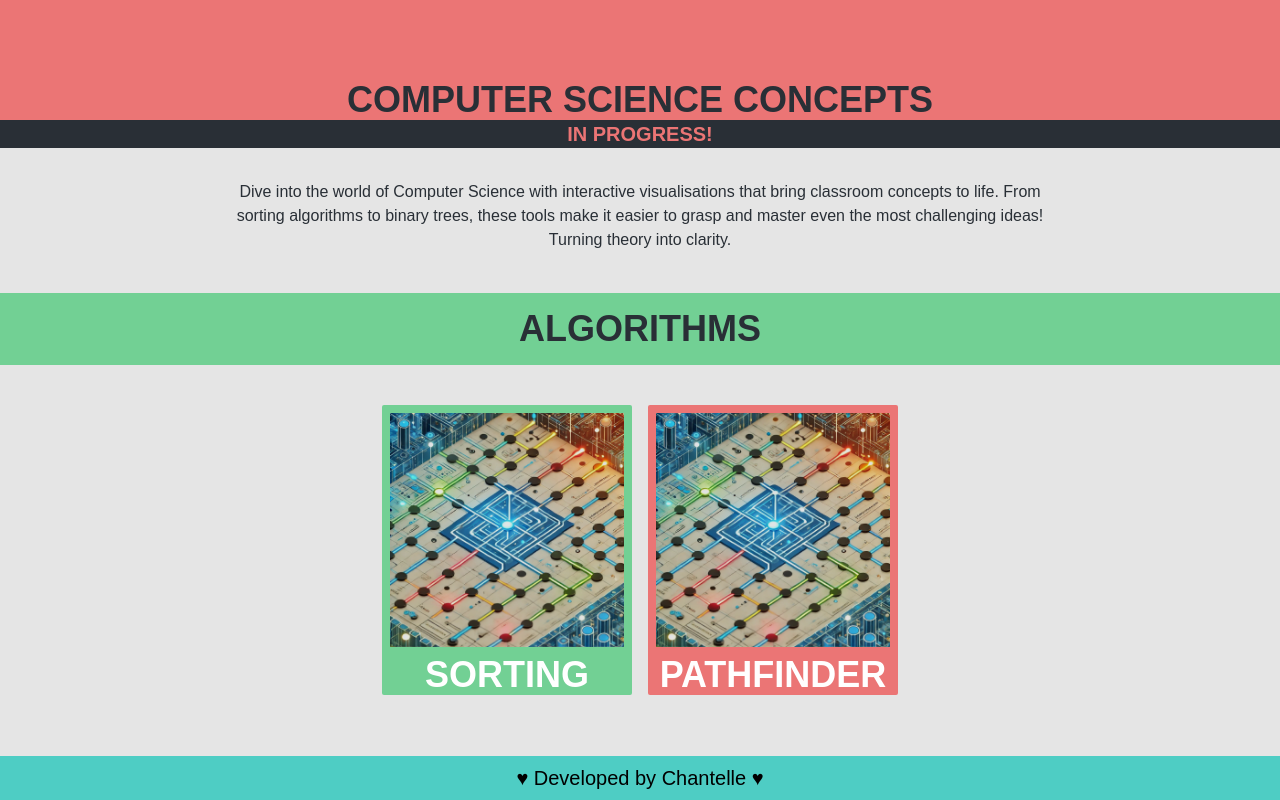
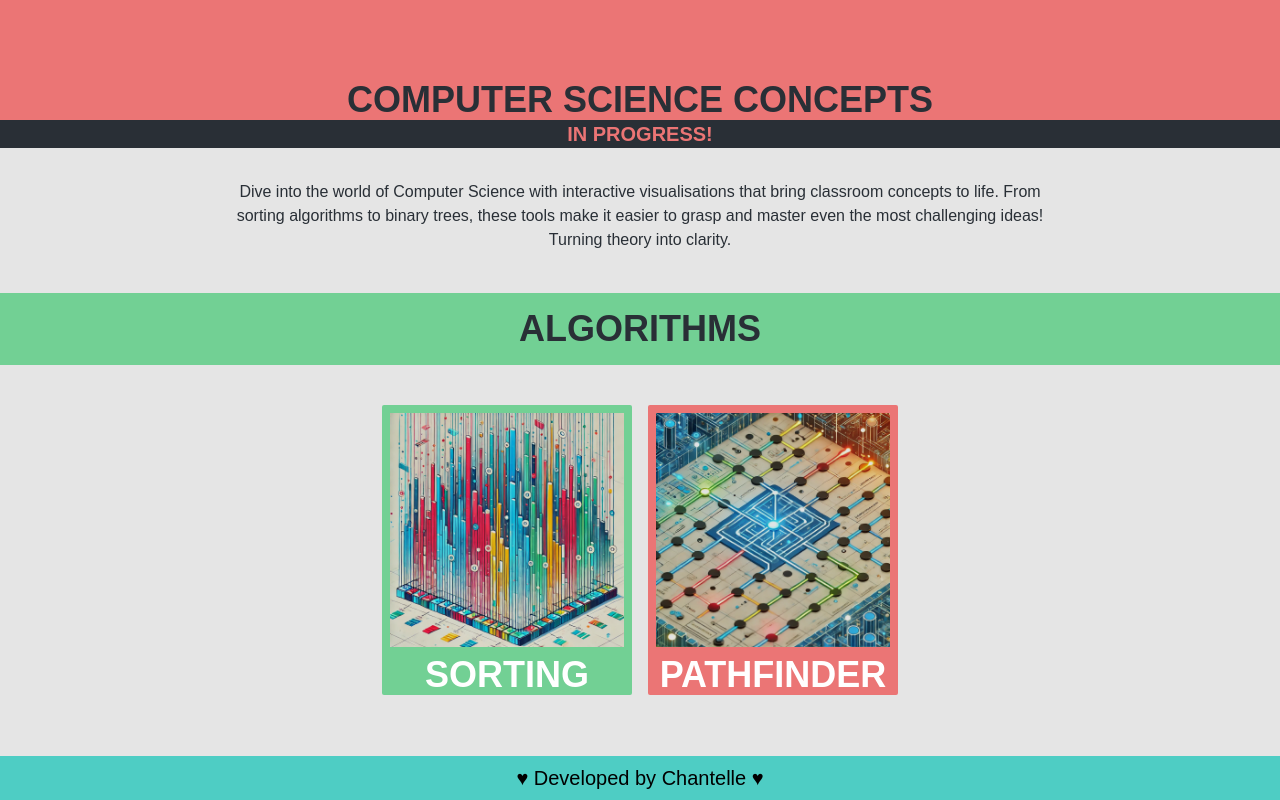
Before and after one commit to ChantelleKerr/algorithm-visualiser, a Next.js app: page / in a window 1280 px wide. Built offline with nearby package versions, Linux system fonts and the light colour scheme.

Commit message:
Update cards sorting image

```diff
--- a/app/page.tsx
+++ b/app/page.tsx
@@ -5,7 +5,7 @@ export default function Home() {
   const navLinks = [
     {
       title: "SORTING",
-      image: "/pathfinder.webp",
+      image: "/sorting.webp",
       link: "/sorting",
       style: "bg-green border-green text-green",
     },
```
Also changed, not shown: public/sorting.webp (added).
